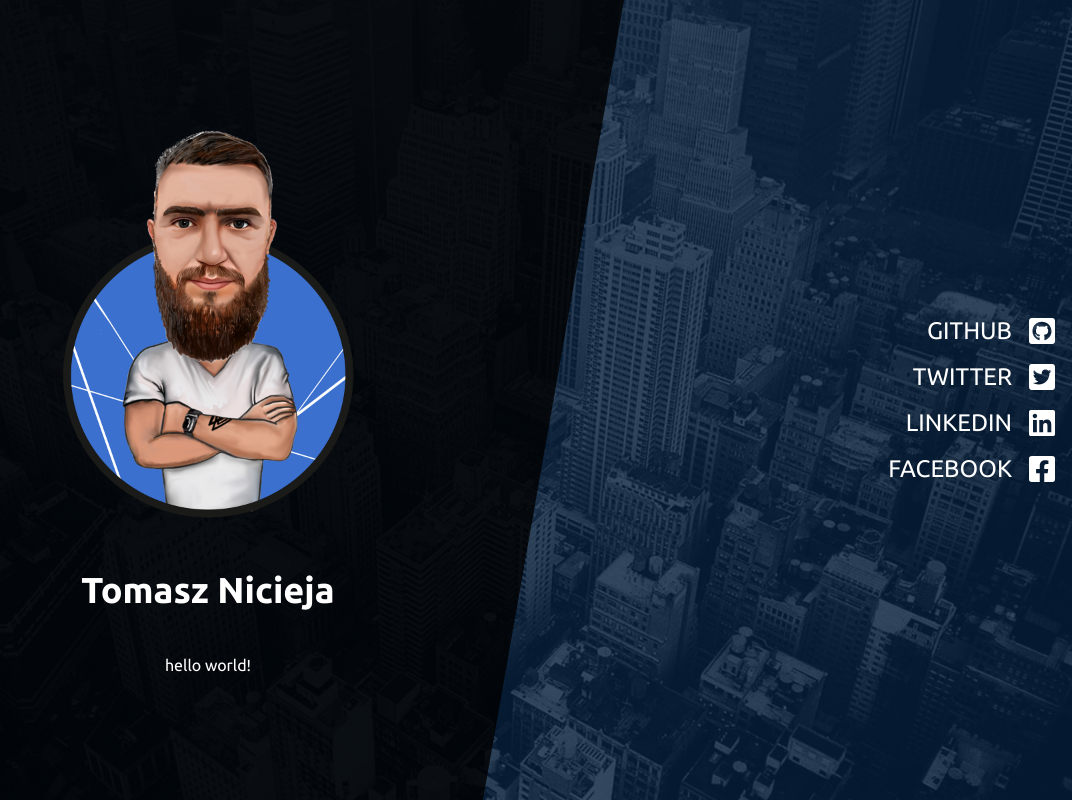
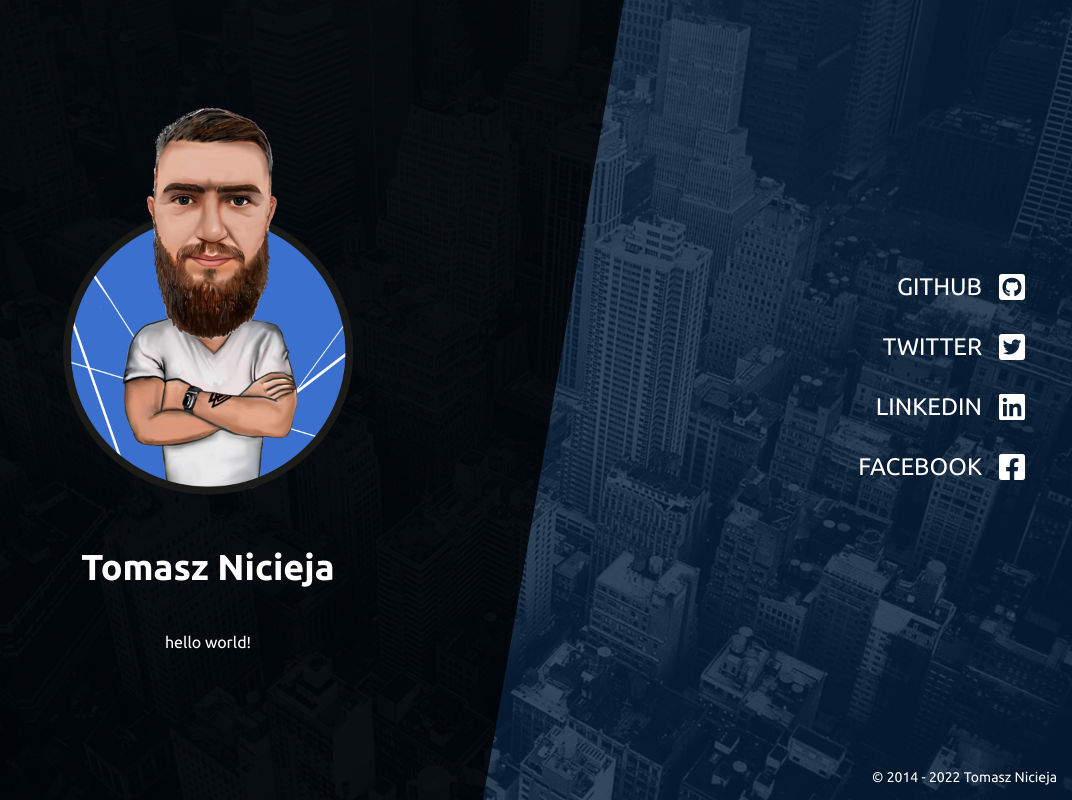
Before and after one commit to entom/tomasznicieja.pl-html, a website: page index.html in a window 1280 px wide. Shown: the whole page, without its empty margins (208-1280 px from the left). Drawn offline with nearby package versions, Linux system fonts and the light colour scheme; files that its build step writes are made by us from their sources; files whose address does not match are found by name.

Commit message:
feat(app): center content, set position of footer

```diff
--- a/index.html
+++ b/index.html
@@ -9,6 +9,7 @@
 </head>
 <body>
     <main>
+        <div class="main-content">
             <section>
                 <img class="avatar" src="/img/avatar.png" />
                 <h1>Tomasz Nicieja</h1>
@@ -32,6 +33,10 @@
                     <i class="icon icon-facebook"></i>
                 </a>
             </section>
+        </div>
+        <footer>
+            &copy; 2014 - 2022 Tomasz Nicieja
+        </footer>
     </main>
 </body>
 </html>
--- a/sass/layout/_content.scss
+++ b/sass/layout/_content.scss
@@ -16,6 +16,11 @@ body {
     background-size: cover;
     font-family: 'Ubuntu', sans-serif;
     display: flex;
+    align-items: center;
+    justify-content: center;
+    flex: 1;
+    flex-direction: column;
+    height: 100%;
 }
 
 body {
@@ -49,8 +54,17 @@ main {
     z-index: 9;
     display: flex;
     flex-direction: row;
-    align-items: center;
+    align-items: flex-end;
     justify-content: center;
+    flex-wrap: wrap;
+    flex: 1;
+
+    .main-content {
+        display: flex;
+        align-items: center;
+        justify-content: center;
+        flex: 1 1 100%;
+    }
 
     section {
         &:first-of-type {
@@ -94,10 +108,11 @@ h1 {
     text-transform: uppercase;
     display: inline-flex;
     align-items: center;
-    margin-top: 8px;
-    margin-bottom: 8px;
+    margin-top: 15px;
+    margin-bottom: 15px;
     transition: all 250ms ease-in-out;
     text-decoration: none;
+    margin-right: 30px;
 
     i {
         margin-left: 15px;
--- a/sass/layout/_footer.scss
+++ b/sass/layout/_footer.scss
@@ -0,0 +1,8 @@
+footer {
+    color: #FFF;
+    flex: 1;
+    font-size: 14px;
+    align-self: flex-end;
+    text-align: right;
+    padding: 15px;
+}
```
Lines whose indentation alone changed are shown as unchanged.
